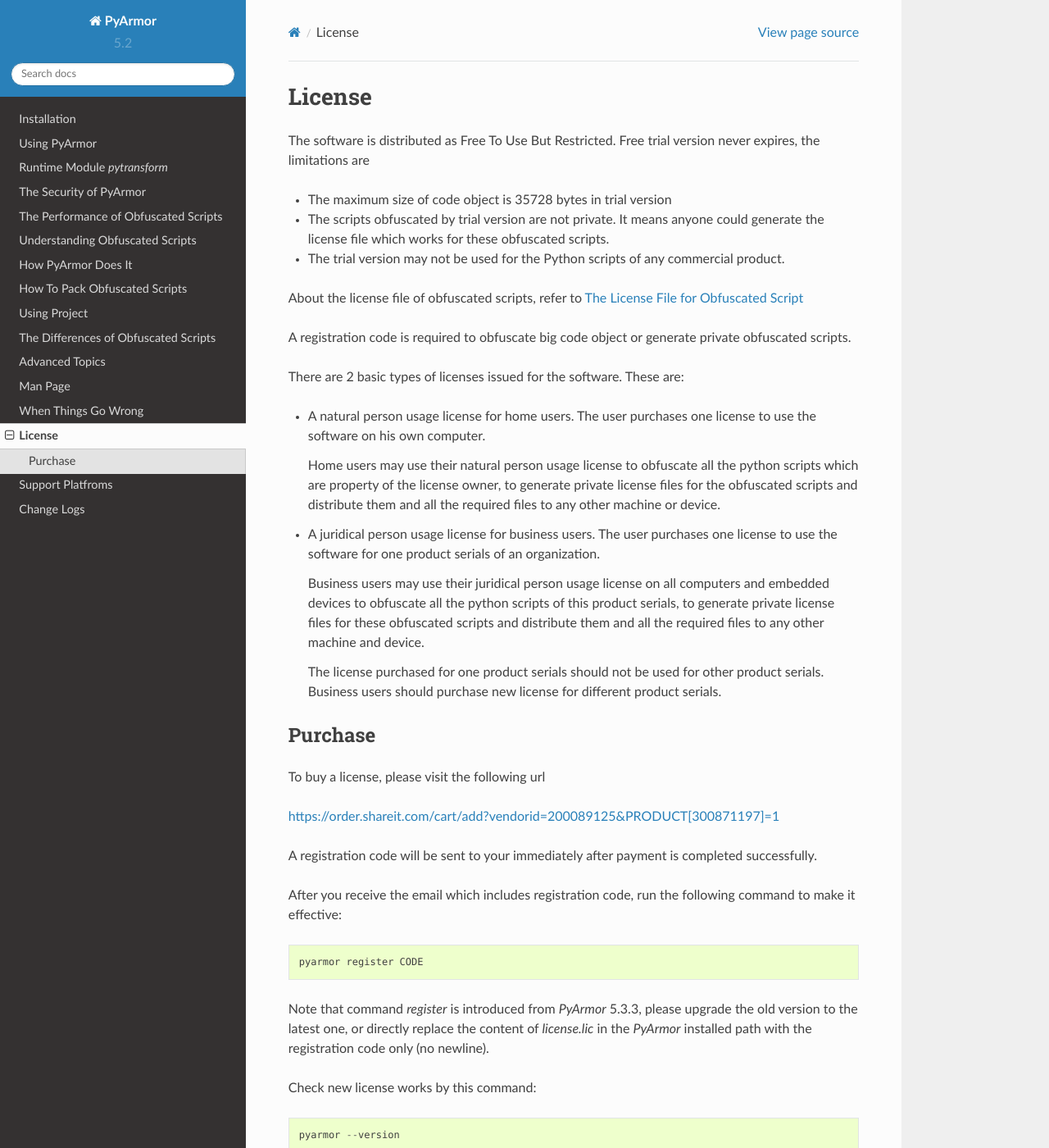
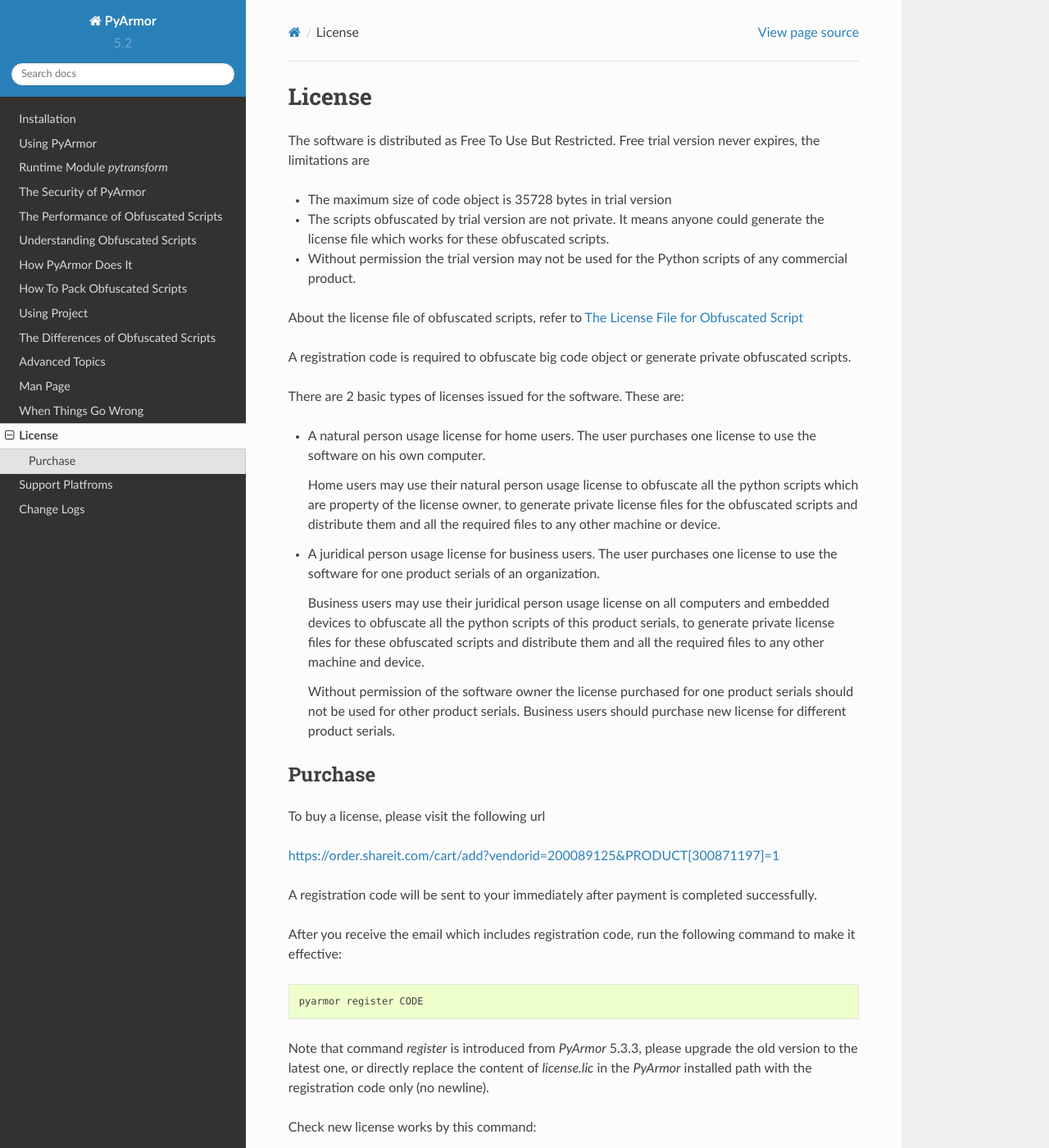
Before and after one commit to dashingsoft/pyarmor, a Sphinx documentation site: the page built from docs/license.rst, in a window 1280 px wide and 1400 px high. Shown: the whole window at 82% size. Built offline with Sphinx 7.4.7 and the Read the Docs theme 2.0.0, drawn with Linux system fonts in a browser that asks for light colours.

Commit message:
Refine license

```diff
--- a/docs/license.rst
+++ b/docs/license.rst
@@ -10,8 +10,8 @@
 - The scripts obfuscated by trial version are not private. It means
   anyone could generate the license file which works for these
   obfuscated scripts.
-- The trial version may not be used for the Python scripts of any
-  commercial product.
+- Without permission the trial version may not be used for the Python
+  scripts of any commercial product.
 
 About the license file of obfuscated scripts, refer to :ref:`The
 License File for Obfuscated Script`
@@ -40,9 +40,10 @@
   obfuscated scripts and distribute them and all the required files to
   any other machine and device.
 
-  The license purchased for one product serials should not be used for
-  other product serials. Business users should purchase new license
-  for different product serials.
+  Without permission of the software owner the license purchased for
+  one product serials should not be used for other product
+  serials. Business users should purchase new license for different
+  product serials.
 
 Purchase
 --------
```
Also changed, not shown: 2 other files.
